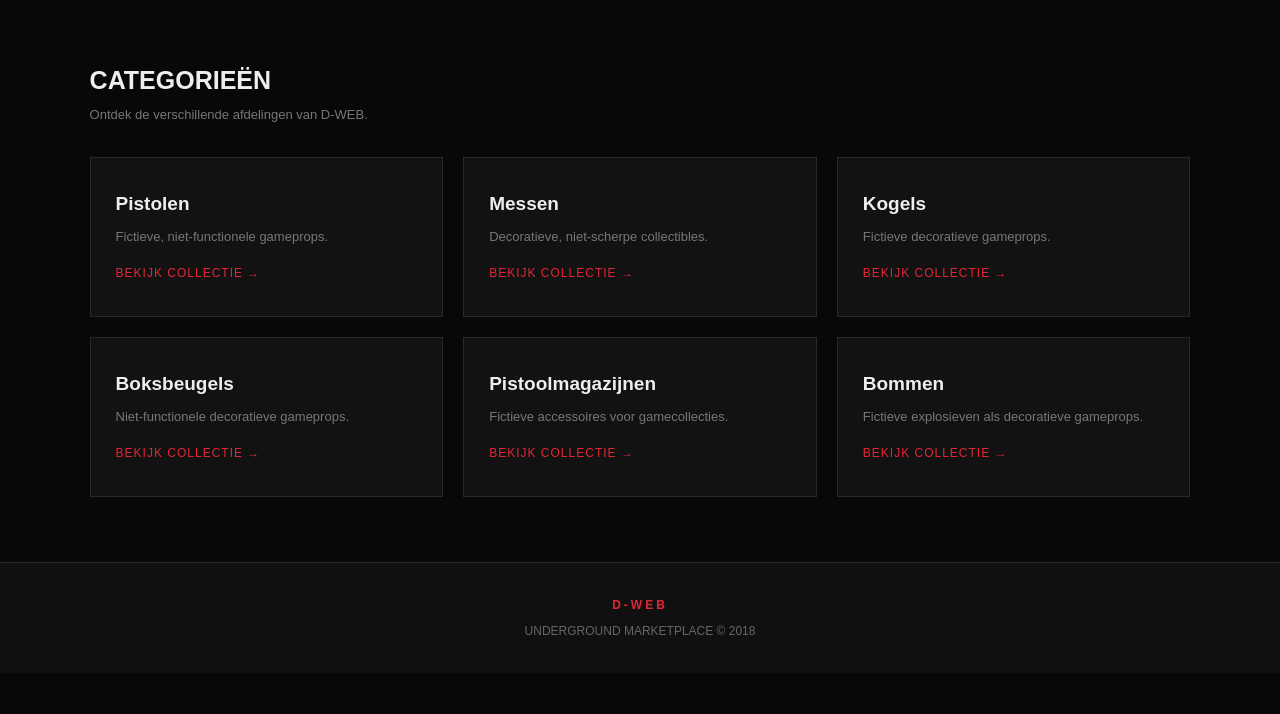
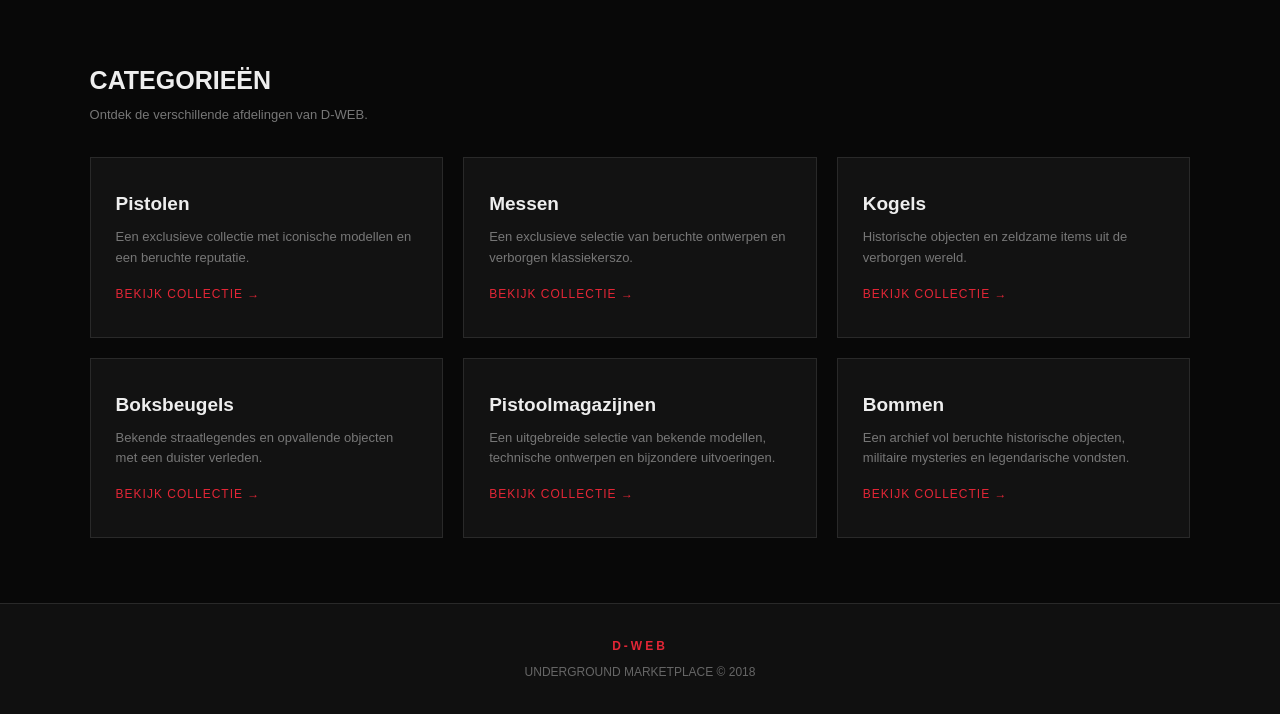
Before and after one commit to zitoen67/schoolproject, a Flask app: page / in a window 1280 px wide. Shown: the part 534-1248 px from the top of the page. Before the commit the page ends 1169 px from the top, so only its background shows below. Run offline with Flask 3, Linux system fonts and the light colour scheme.

Commit message:
Update descriptions for various categories

```diff
--- a/templates/index.html
+++ b/templates/index.html
@@ -237,37 +237,37 @@ footer strong {
 
     <div class="category">
         <h3>Pistolen</h3>
-        <p>Fictieve, niet-functionele gameprops.</p>
+        <p>Een exclusieve collectie met iconische modellen en een beruchte reputatie.</p>
         <a href="/producten?categorie=Pistolen">BEKIJK COLLECTIE →</a>
     </div>
 
     <div class="category">
         <h3>Messen</h3>
-        <p>Decoratieve, niet-scherpe collectibles.</p>
+        <p>Een exclusieve selectie van beruchte ontwerpen en verborgen klassiekerszo.</p>
         <a href="/producten?categorie=Messen">BEKIJK COLLECTIE →</a>
     </div>
 
     <div class="category">
         <h3>Kogels</h3>
-        <p>Fictieve decoratieve gameprops.</p>
+        <p>Historische objecten en zeldzame items uit de verborgen wereld.</p>
         <a href="/producten?categorie=Kogels">BEKIJK COLLECTIE →</a>
     </div>
 
     <div class="category">
         <h3>Boksbeugels</h3>
-        <p>Niet-functionele decoratieve gameprops.</p>
+        <p>Bekende straatlegendes en opvallende objecten met een duister verleden.</p>
         <a href="/producten?categorie=Boksbeugels">BEKIJK COLLECTIE →</a>
     </div>
 
     <div class="category">
         <h3>Pistoolmagazijnen</h3>
-        <p>Fictieve accessoires voor gamecollecties.</p>
+        <p>Een uitgebreide selectie van bekende modellen, technische ontwerpen en bijzondere uitvoeringen.</p>
         <a href="/producten?categorie=Pistoolmagazijnen">BEKIJK COLLECTIE →</a>
     </div>
 
     <div class="category">
         <h3>Bommen</h3>
-        <p>Fictieve explosieven als decoratieve gameprops.</p>
+        <p>Een archief vol beruchte historische objecten, militaire mysteries en legendarische vondsten.</p>
         <a href="/producten?categorie=Bommen">BEKIJK COLLECTIE →</a>
     </div>
 
```
